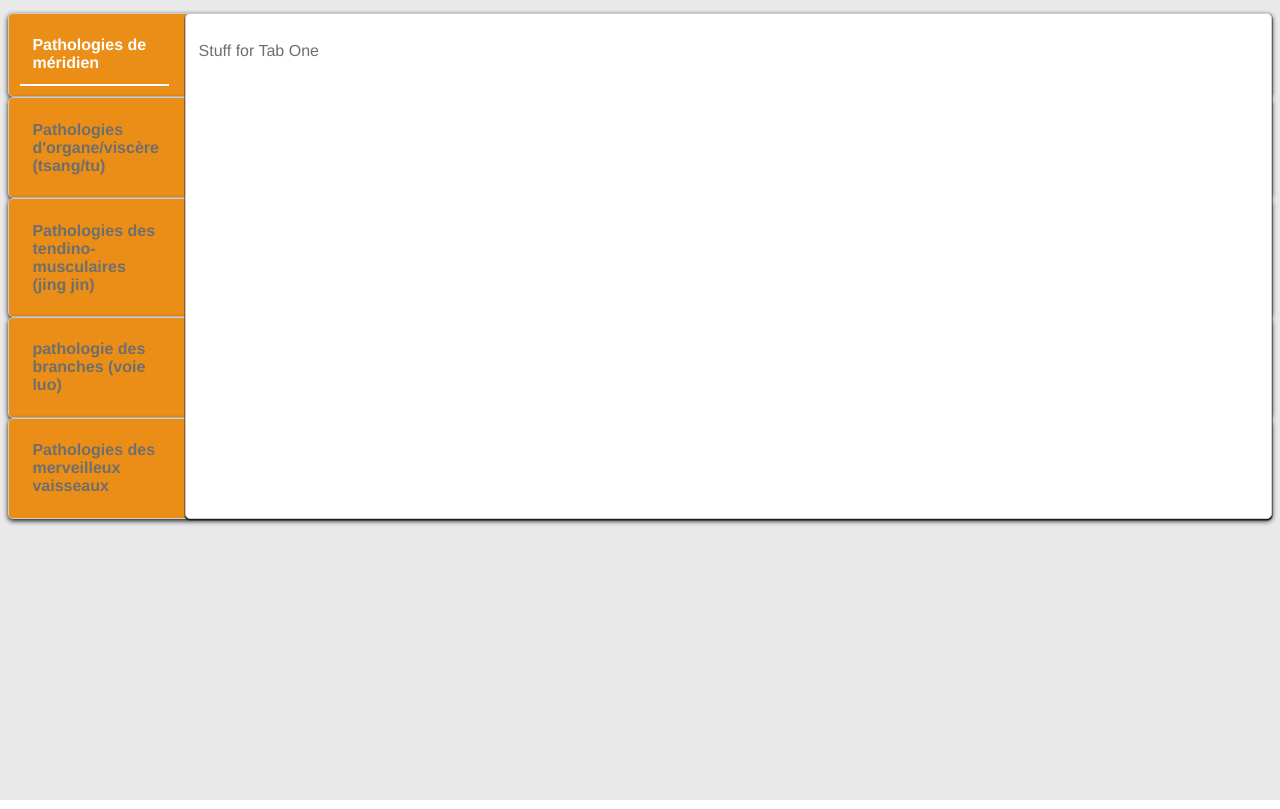
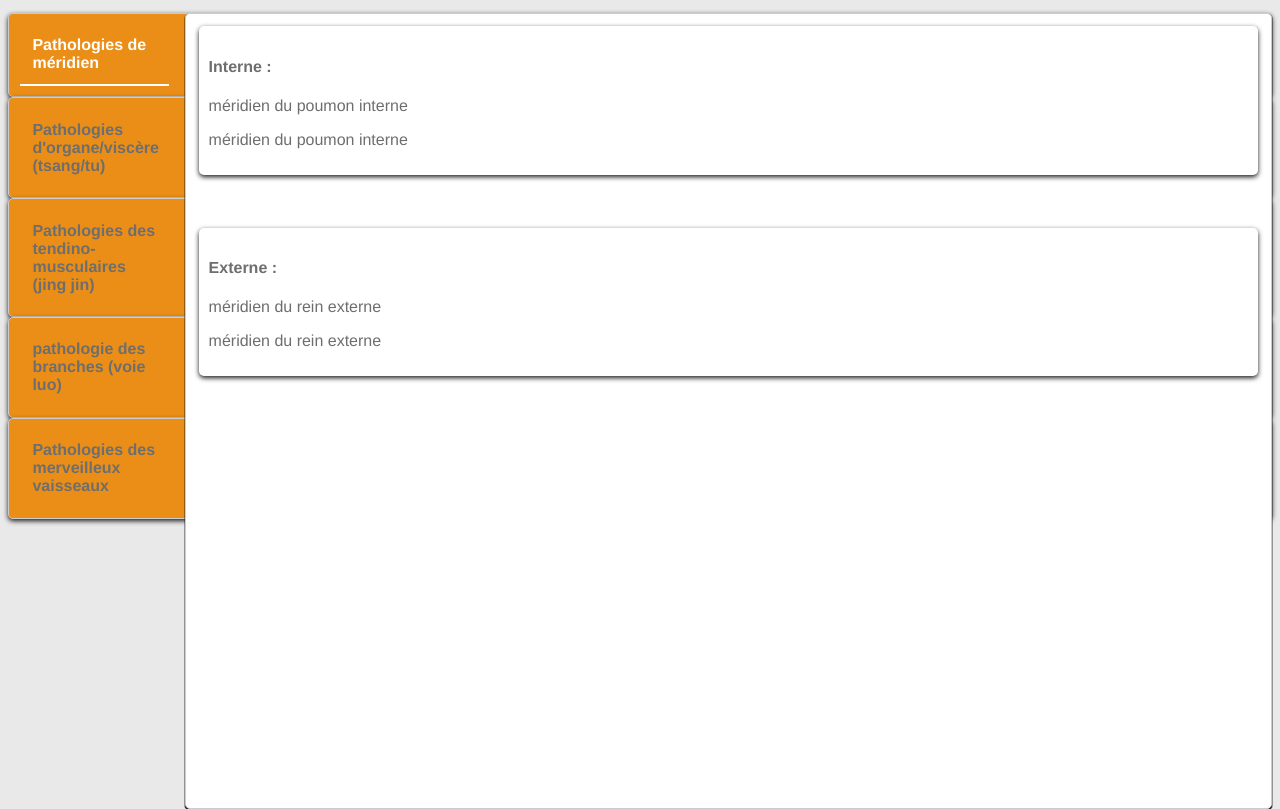
Before and after one commit to acrepina/Projet_Web_AAA, a PHP site: page /vue/html/n101.html in a window 1280 px wide. Run offline with PHP 8.4, Linux system fonts and the light colour scheme.

Commit message:
fin html tableau n101

```diff
--- a/code/vue/css/global.css
+++ b/code/vue/css/global.css
@@ -14,6 +14,7 @@ article{
     border-radius: 5px;
     padding: 10px;
 	background-color: white;
+
 }
 
 h1{
--- a/code/vue/css/n101.css
+++ b/code/vue/css/n101.css
@@ -25,8 +25,8 @@
     .content {
       position: absolute;
       top: 0px;
-	  bottom: 0;
       left: 14%;
+	  height: 152%;/* ATTENTION EN PHP height= nmb 38*nmb artcile*/
 	  right: 0;
       background: white;
       border: 1px solid #ccc;
@@ -34,6 +34,10 @@
       border-radius: 5px;
       padding: 1%;
     }
+
+	.result{
+		margin-bottom: 5%;
+	}
     [type=radio]:checked ~ label {
       background: #EB8E17;
 	  color: white;
--- a/code/vue/html/n101.html
+++ b/code/vue/html/n101.html
@@ -14,35 +14,98 @@
             <input type="radio" id="tab-1" name="tab-group-1" checked>
             <label for="tab-1">Pathologies de méridien</label>
             <div class="content">
-                <p>Stuff for Tab One</p>
+                <div class="mes_result">
+					<article class="result">
+						<!-- resutat requet -->
+						<h4> Interne :</h4>
+						<p>méridien du poumon interne</p>
+						<p>méridien du poumon interne</p>
+					</article>
+					<article class="result">
+						<!-- resutat requet -->
+						<h4> Externe :</h4>
+						<p> méridien du rein externe</p>
+						<p> méridien du rein externe</p>
+					</article>
+				</div>
             </div>
         </article>
         <article class="tab">
             <input type="radio" id="tab-2" name="tab-group-1">
             <label for="tab-2">Pathologies d'organe/viscère (tsang/tu)</label>
             <div class="content">
-                <p>Stuff for Tab Two</p>
+                <article class="result">
+						<!-- resutat requet -->
+						<h4> Plein :</h4>
+						<p>rate pleine</p>
+						<p>rate pleine</p>
+					</article>
+					<article class="result">
+						<!-- resutat requet -->
+						<h4> Vide :</h4>
+						<p> — poumon vide</p>
+						<p> — poumon vide</p>
+					</article>
+					<article class="result">
+						<!-- resutat requet -->
+						<h4> Chaud :</h4>
+						<p>foie chaud</p>
+						<p>foie chaud</p>
+					</article>
+					<article class="result">
+						<!-- resutat requet -->
+						<h4> Froid :</h4>
+						<p> — poumon froid</p>
+						<p> — poumon froid</p>
+					</article>
             </div>
         </article>
         <article class="tab">
             <input type="radio" id="tab-3" name="tab-group-1">
             <label for="tab-3">Pathologies des tendino-musculaires (jing jin)</label>
             <div class="content">
-                <p>Stuff for Tab Three</p>
+                <div class="mes_result">
+					<article class="result">
+						<!-- resutat requet -->
+						<h4> Néant :</h4>
+						<p>jing jin du rein</p>
+						<p>jing jin du rein</p>
+					</article>
+				</div>
             </div>
         </article>
 		<article class="tab">
             <input type="radio" id="tab-4" name="tab-group-1">
             <label for="tab-4">pathologie des branches (voie luo)</label>
             <div class="content">
-                <p>Stuff for Tab 4</p>
+                <div class="mes_result">
+					<article class="result">
+						<!-- resutat requet -->
+						<h4> Vide :</h4>
+						<p>voie luo du poumon vide</p>
+						<p>voie luo du poumon vide</p>
+					</article>
+					<article class="result">
+						<!-- resutat requet -->
+						<h4> Plein :</h4>
+						<p> voie luo du rein pleine</p>
+						<p> voie luo du rein pleine</p>
+					</article>
+				</div>
             </div>
         </article>
 		<article class="tab">
             <input type="radio" id="tab-5" name="tab-group-1">
             <label for="tab-5">Pathologies des merveilleux vaisseaux</label>
             <div class="content">
-                <p>Stuff for Tab 5</p>
+                <div class="mes_result">
+					<article class="result">
+						<!-- resutat requet -->
+						<h4> Néant :</h4>
+						<p>pathologie du Ren Mai</p>
+						<p>pathologie du Ren Mai</p>
+					</article>
+				</div>
             </div>
         </article>
     </div>
```
